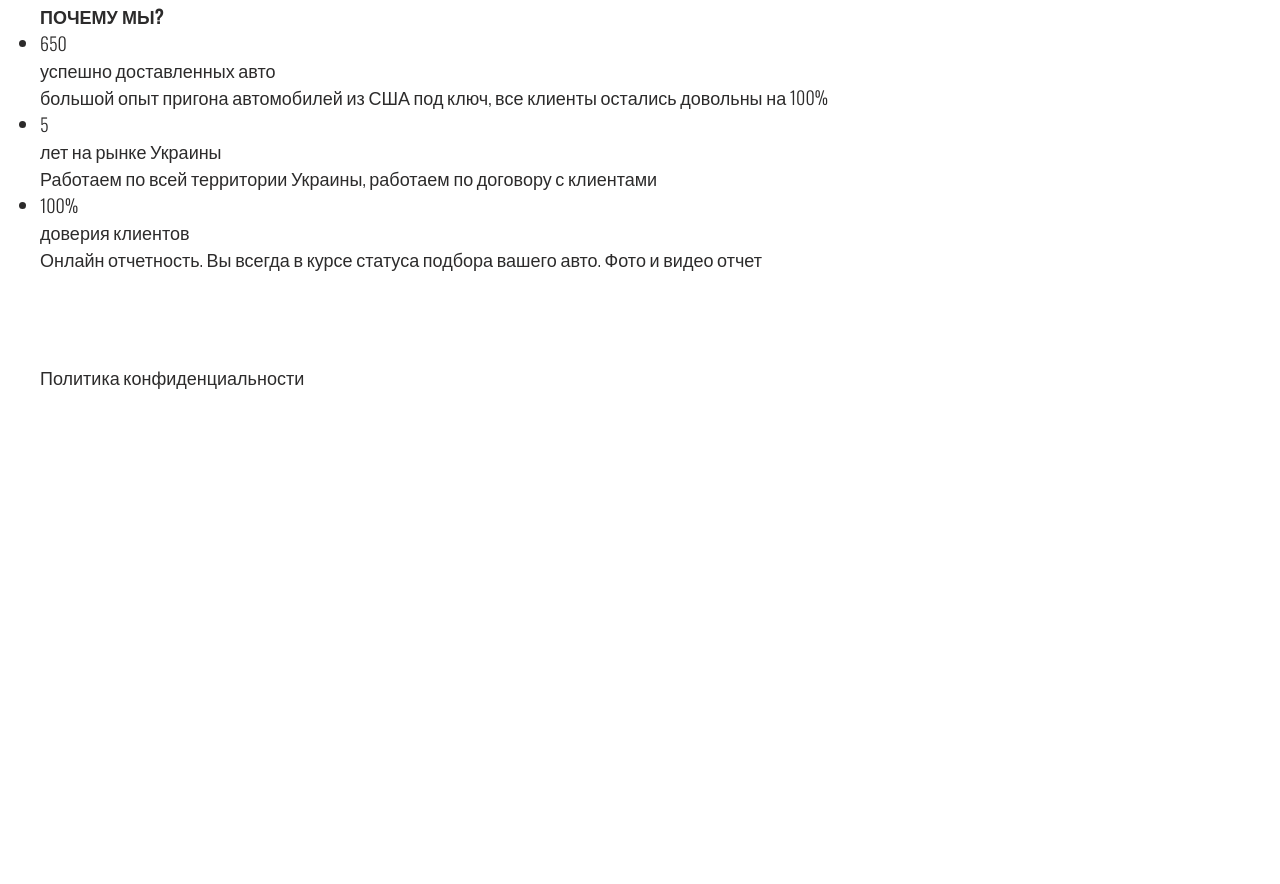
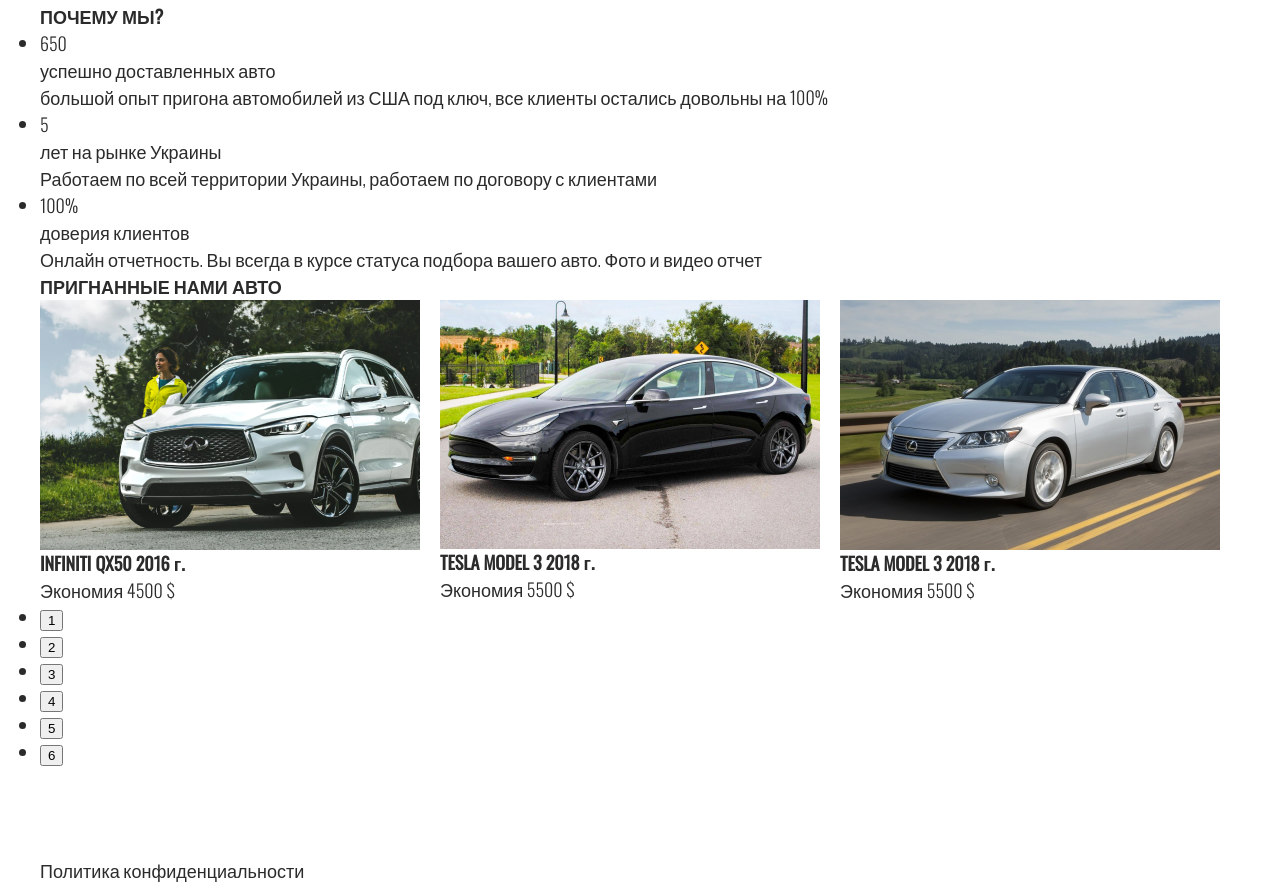
Before and after one commit to berryalien/auto, a plain HTML site: page index.html in a window 1280 px wide. Shown: the part 1980-2864 px from the top of the page. Before the commit the page ends 2371 px from the top, so only its background shows below. Drawn offline with nearby package versions, Linux system fonts and the light colour scheme.

Commit message:
made a section carousel

```diff
--- a/index.html
+++ b/index.html
@@ -170,6 +170,58 @@
     </div>
   </section>
 
+    <section class="carousel">
+      <div class="container">
+        <h2 class="title">
+          ПРИГНАННЫЕ НАМИ АВТО
+        </h2>
+        <div class="carousel__inner">
+
+          <div class="carousel__item">
+            <div class="carousel__item-box">
+              <img class="carousel__item-img" src="images/carousel/1.jpg" alt="">
+              <h4 class="carousel__item-title">INFINITI QX50 2016 г.</h4>
+              <p class="carousel__item-text">Экономия 4500 $</p>
+            </div>
+          </div>
+          <div class="carousel__item">
+            <div class="carousel__item-box">
+              <img class="carousel__item-img" src="images/carousel/2.jpg" alt="">
+              <h4 class="carousel__item-title">TESLA MODEL 3 2018 г.</h4>
+              <p class="carousel__item-text">Экономия 5500 $</p>
+            </div>
+          </div>
+          <div class="carousel__item">
+            <div class="carousel__item-box">
+              <img class="carousel__item-img" src="images/carousel/3.jpg" alt="">
+              <h4 class="carousel__item-title">TESLA MODEL 3 2018 г.</h4>
+              <p class="carousel__item-text">Экономия 5500 $</p>
+            </div>
+          </div>
+          <div class="carousel__item">
+            <div class="carousel__item-box">
+              <img class="carousel__item-img" src="images/carousel/1.jpg" alt="">
+              <h4 class="carousel__item-title">INFINITI QX50 2016 г.</h4>
+              <p class="carousel__item-text">Экономия 4500 $</p>
+            </div>
+          </div>
+          <div class="carousel__item">
+            <div class="carousel__item-box">
+              <img class="carousel__item-img" src="images/carousel/2.jpg" alt="">
+              <h4 class="carousel__item-title">TESLA MODEL 3 2018 г.</h4>
+              <p class="carousel__item-text">Экономия 5500 $</p>
+            </div>
+          </div>
+          <div class="carousel__item">
+            <div class="carousel__item-box">
+              <img class="carousel__item-img" src="images/carousel/3.jpg" alt="">
+              <h4 class="carousel__item-title">TESLA MODEL 3 2018 г.</h4>
+              <p class="carousel__item-text">Экономия 5500 $</p>
+            </div>
+          </div>
+        </div>
+      </div>
+    </section>
 
     <footer class="footer">
       <div class="container">
```
